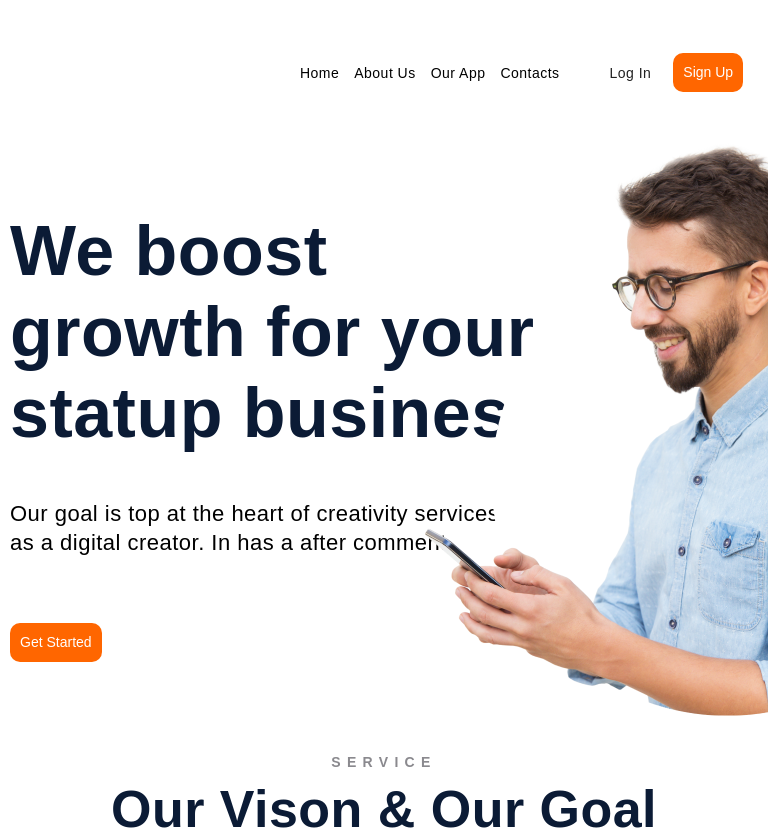
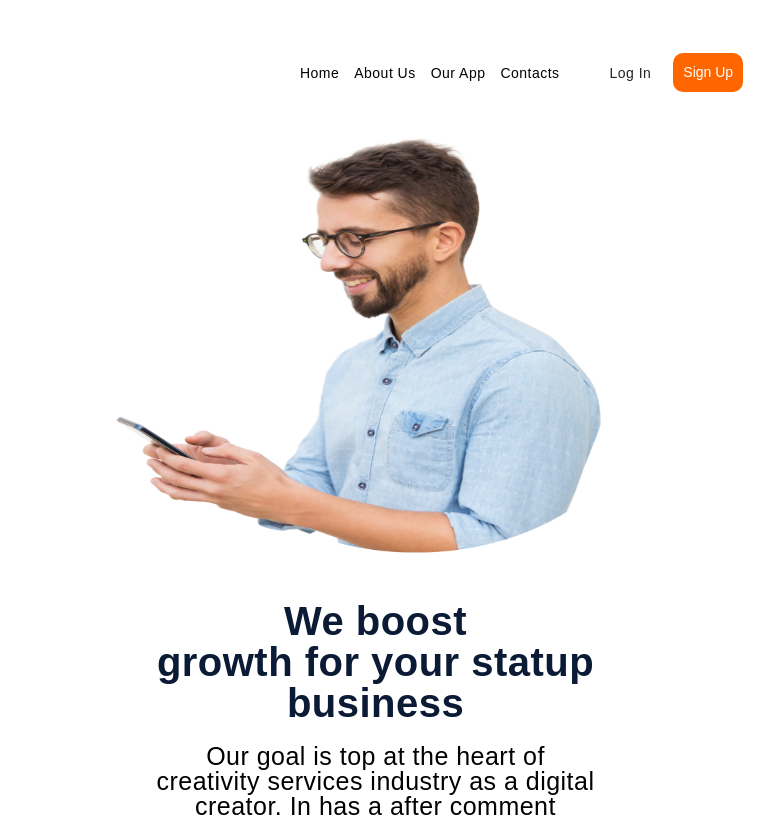
Before and after one commit to alinkakhu/Agency-Landing-Page-Community-, a plain HTML site: page index.html in a window 768 px wide. Shown: the top 830 px of the page. Drawn offline with Linux system fonts and the light colour scheme; a web font is replaced by a local one.

Commit message:
feat: add responsive hero

```diff
--- a/style.css
+++ b/style.css
@@ -267,8 +267,23 @@ display: none;
   display: flex;
   position: relative;
 }
+@media screen and (min-width: 320px) and (max-width: 1170px) {
+
+  .hero-container{
+   position: static;
+   flex-direction: column-reverse;
+}
+}
+
   .hero-info{
   margin-right: 17px;
+}
+@media screen and (min-width: 320px) and (max-width: 1170px) {
+
+  .hero-info{
+  text-align: center;
+
+}
 }
 
 .hero-title{
@@ -283,6 +298,29 @@ margin-bottom: 46px;
 padding-right: 0;
 
 }
+@media screen and (min-width: 320px) and (max-width: 1170px) {
+
+  .hero-title{
+width: 100%;
+ font-size: 20px;
+ line-height: 31px;
+ padding-top: 33px;
+ text-align: center;
+ margin: 0 auto;
+ margin-bottom: 20px;
+}
+}
+@media screen and (min-width: 767px) and (max-width: 1170px) {
+
+  .hero-title{
+    width: 70%;
+     font-size: 40px;
+     line-height: 41px;
+     padding-top: 33px;
+
+    }
+}
+
 .hero-paragraf{
   color: black;
 font-size: 22px;
@@ -292,15 +330,78 @@ line-height: 28.50px;
  width: 600px;
 margin-bottom: 66px;
 }
+@media screen and (min-width: 320px) and (max-width: 1170px) {
+
+  .hero-paragraf{
+ width: 70%;
+ font-size: 15px;
+ line-height: 15px;
+
+ text-align: center;
+ margin: 0 auto;
+
+}
+}
+@media screen and (min-width: 767px) and (max-width: 1170px) {
+
+  .hero-paragraf{
+    width: 60%;
+    font-size: 25px;
+    line-height: 25px;
+
+
+   }
+}
+
 .hero-btn{
   margin: 0;
 }
+@media screen and (min-width: 320px) and (max-width: 1170px) {
+
+  .hero-btn{
+    padding: 10px 10px;
+    margin-top: 20px;
+
+    font-size: 12px;
+    font-weight: 500;
+    line-height: 15px;
+
+}
+}
+@media screen and (min-width: 767px) and (max-width: 1170px) {
+
+  .hero-btn{
+    padding: 20px 20px;
+    margin-top: 20px;
+
+    font-size: 22px;
+    font-weight: 500;
+    line-height: 15px;
+}
+}
 .hero-img{
-width: 606px;
+
   min-height: 618px;
   position: absolute;
  top: 0;
   left:51%;
+}
+@media screen and (min-width: 320px) and (max-width: 1170px) {
+
+  .hero-img{
+    display: block;
+    margin: 0 auto;
+ width: 300px;
+ min-height: 200px;
+   position: static;
+}
+}
+@media screen and (min-width: 767px) and (max-width: 1170px) {
+
+  .hero-img{
+    width: 600px;
+    height: 450px;
+}
 }
 /* features */
 #features{
```
